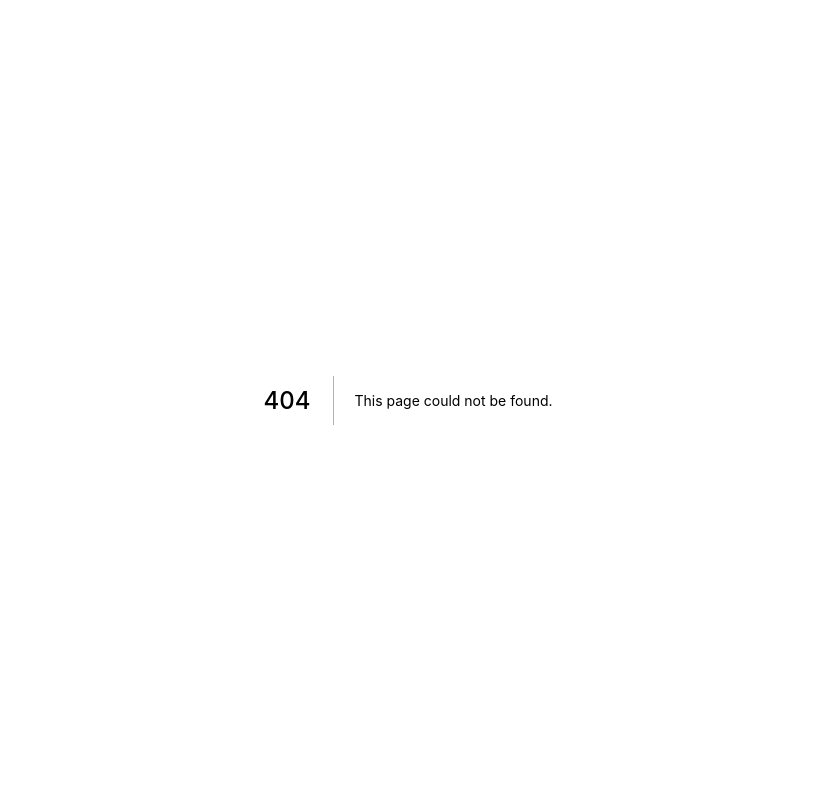
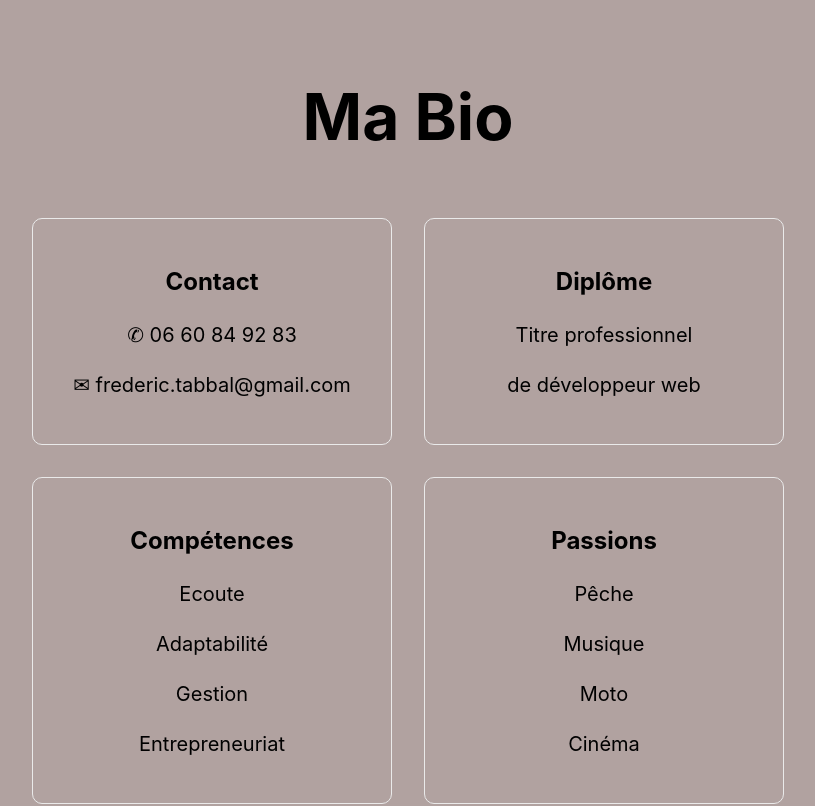
Before and after one commit to Freddecarcans/portfolio, a Next.js app: page /projects/biography in a window 1280 px wide. Before the commit this address had no page. Shown: the top 806 px of the page, without its empty margins (232-1047 px from the left). Built offline with nearby package versions, Linux system fonts and the light colour scheme.

Commit message:
renommage fichier bio

```diff
--- /dev/null
+++ b/pages/projects/biography.js
@@ -0,0 +1,150 @@
+import Link from 'next/link'
+import Head from 'next/head'
+import Footer from '../components/footer'
+
+export default function Biography() {
+	return (
+		<div className="container">
+			<Head>
+				<title>Biographie</title>
+				<link rel="icon" href="/favicon-Agence-Rampup.ico" />
+			</Head>
+
+			<main>
+			<h1 className="title">Ma Bio</h1>
+      <div className="grid">
+
+						<div className="card">
+							<h3>Contact</h3>
+							<p>✆ 06 60 84 92 83</p>
+              <p>✉ frederic.tabbal@gmail.com</p>
+						</div>
+
+
+
+						<div className="card">
+							<h3>Diplôme</h3>
+							<p>Titre professionnel</p>
+              <p> de développeur web</p>
+						</div>
+
+
+
+						<div className="card">
+							<h3>Compétences</h3>
+							<p>Ecoute</p>
+              <p>Adaptabilité</p>
+              <p>Gestion</p>
+              <p>Entrepreneuriat</p>
+						</div>
+
+
+					<div className="card">
+						<h3>Passions</h3>
+						<p>Pêche</p>
+            <p>Musique</p>
+            <p>Moto</p>
+            <p>Cinéma</p>
+					</div>
+
+				</div>
+
+				<Link href="/" >
+        <h2 className="back">⇦ Retour ⇦</h2>
+				</Link>
+
+			</main>
+			<Footer />
+			<style jsx>{`
+				.container {
+          min-height: 100vh;
+          padding: 0 0.5rem;
+          display: flex;
+          flex-direction: column;
+          justify-content: center;
+          align-items: center;
+          background: #b1a2a0;
+				}
+				main {
+          padding: 5rem 0;
+          flex: 1;
+          display: flex;
+          flex-direction: column;
+          justify-content: center;
+          align-items: center;
+				}
+				.title {
+          margin: 0;
+          line-height: 1.15;
+					font-size: 4rem;
+					text-align: center;
+        }
+
+        .grid {
+          display: flex;
+          align-items: center;
+          justify-content: center;
+          flex-wrap: wrap;
+
+          max-width: 800px;
+          margin-top: 3rem;
+        }
+
+        .card {
+          margin: 1rem;
+          flex-basis: 45%;
+          padding: 1.5rem;
+          text-align: left;
+          color: inherit;
+          text-decoration: none;
+          border: 1px solid #eaeaea;
+          border-radius: 10px;
+          transition: color 0.25s ease, border-color 0.25s ease;
+        }
+
+        .card:hover,
+        .card:focus,
+        .card:active {
+          color: #1c291f;
+          border-color: #1c291f;
+        }
+
+        .card h3 {
+          text-align: center;
+          font-size: 1.5rem;
+        }
+
+        .card p {
+          text-align: center;
+          font-size: 1.25rem;
+          line-height: 1.5;
+        }
+
+        .back  {
+          text-decoration: none;
+          color: #000000;
+        }
+        .back:hover {
+          text-decoration: underline;
+          color: #1c291f;
+        }
+
+				`}</style>
+			<style jsx global>{`
+        html,
+        body {
+          padding: 0;
+          margin: 0;
+          font-family: -apple-system, BlinkMacSystemFont, Segoe UI, Roboto,
+            Oxygen, Ubuntu, Cantarell, Fira Sans, Droid Sans, Helvetica Neue,
+            sans-serif;
+        }
+
+        * {
+          box-sizing: border-box;
+        }
+      `}</style>
+		</div>
+
+	)
+}
```
